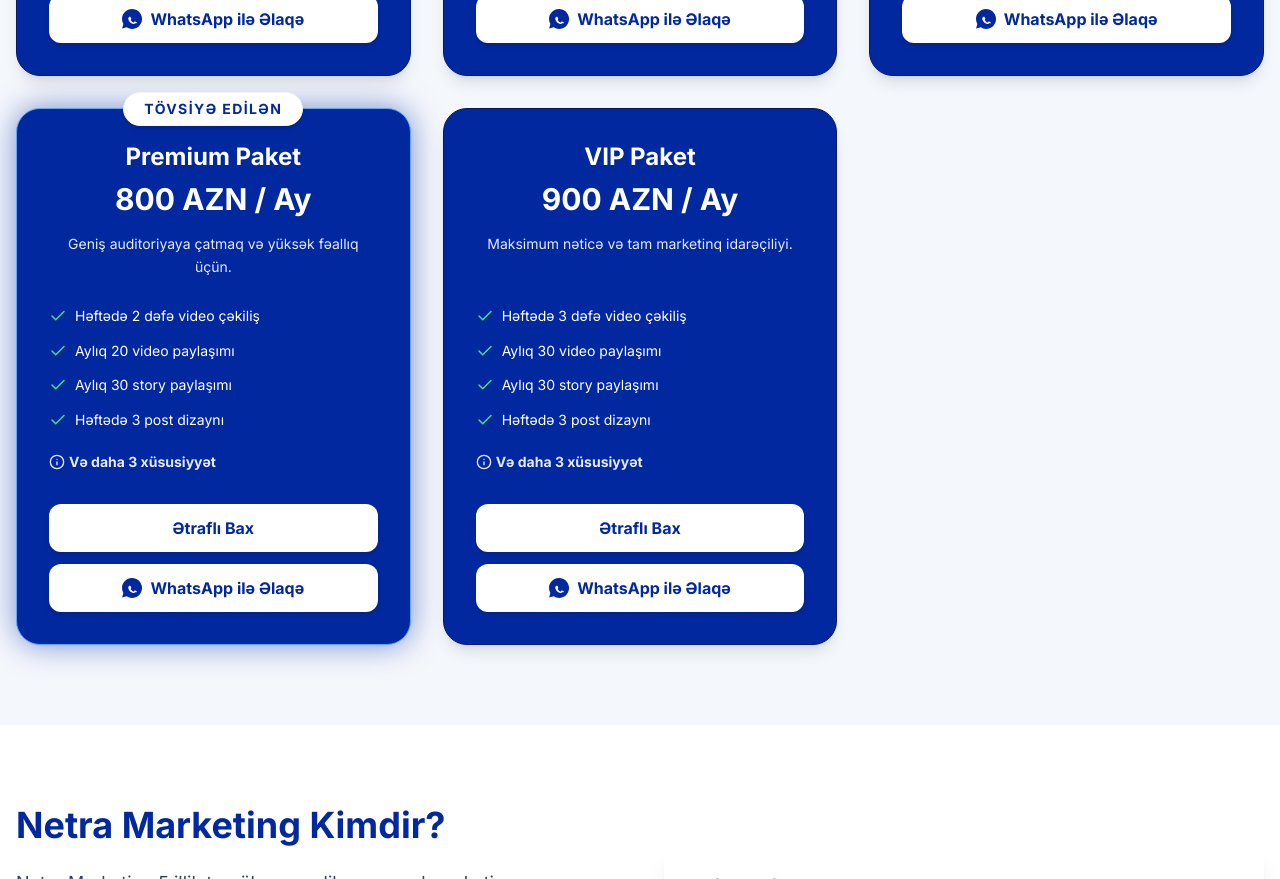
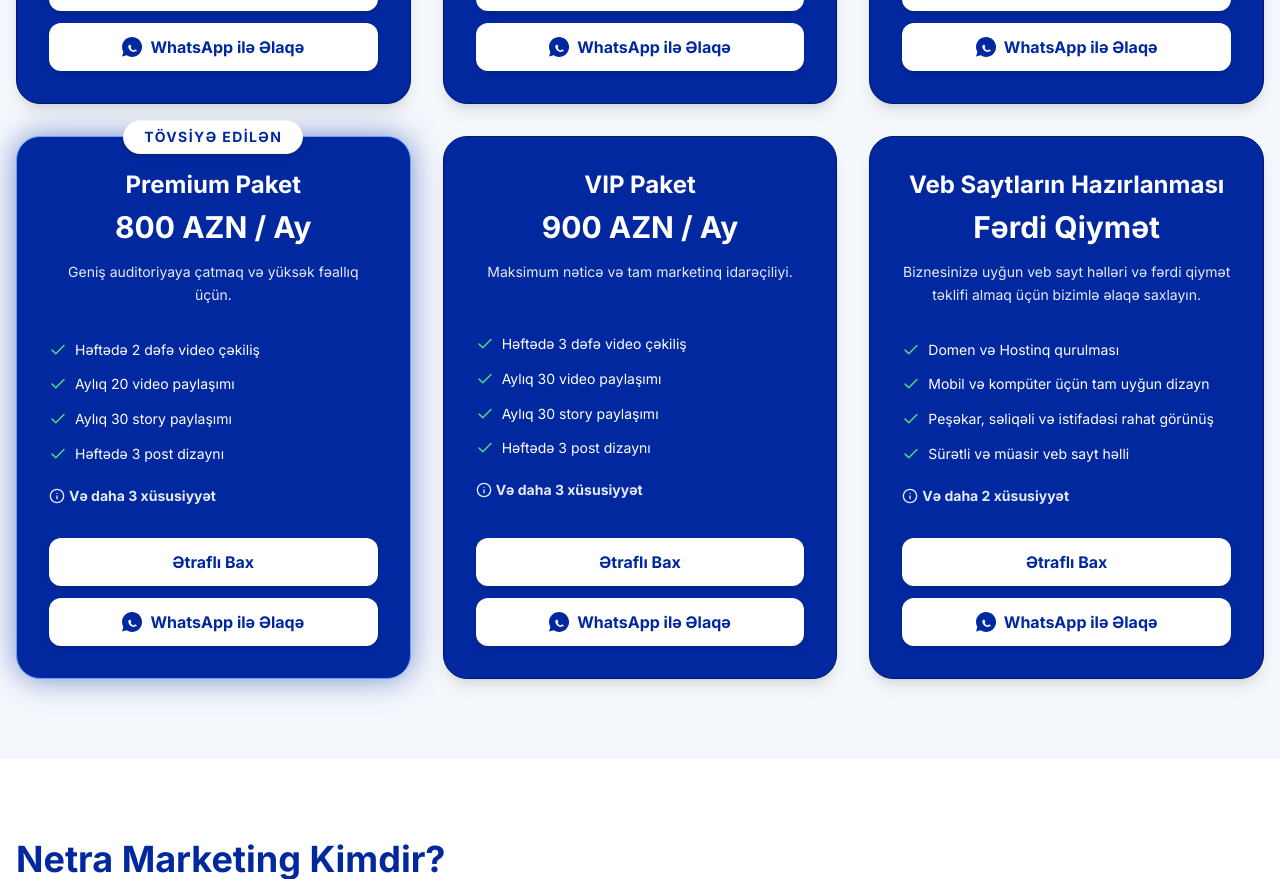
Before and after one commit to arzumanorucov98-eng/netra, a React (Vite) app: page / in a window 1280 px wide. Shown: the part 1480-2359 px from the top of the page. Built offline with nearby package versions, Linux system fonts and the light colour scheme.

Commit message:
website update

```diff
--- a/src/components/PackageCard.jsx
+++ b/src/components/PackageCard.jsx
@@ -24,7 +24,7 @@ const PackageCard = ({ pkg, index, onSelect }) => {
       <div className="text-center mb-8">
         <h3 className="text-2xl font-bold mb-2 text-white">{pkg.name}</h3>
         <div className="text-3xl font-extrabold text-white mb-4">{pkg.price}</div>
-        <p className="text-white opacity-90 text-sm h-10 leading-relaxed">{pkg.description}</p>
+        <p className="text-white opacity-90 text-sm min-h-[2.5rem] leading-relaxed">{pkg.description}</p>
       </div>
 
       <div className="flex-grow">
--- a/src/data/content.js
+++ b/src/data/content.js
@@ -105,6 +105,20 @@ export const packagesData = [
       "4 AI video hazırlanması",
       "TikTok, Instagram və Facebook səhifələrinin idarə olunması"
     ]
+  },
+  {
+    id: 6,
+    name: "Veb Saytların Hazırlanması",
+    price: "Fərdi Qiymət",
+    description: "Biznesinizə uyğun veb sayt həlləri və fərdi qiymət təklifi almaq üçün bizimlə əlaqə saxlayın.",
+    features: [
+      "Domen və Hostinq qurulması",
+      "Mobil və kompüter üçün tam uyğun dizayn",
+      "Peşəkar, səliqəli və istifadəsi rahat görünüş",
+      "Sürətli və müasir veb sayt həlli",
+      "WhatsApp və sosial media inteqrasiyası",
+      "SEO üçün uyğun struktur"
+    ]
   }
 ];
 
```
